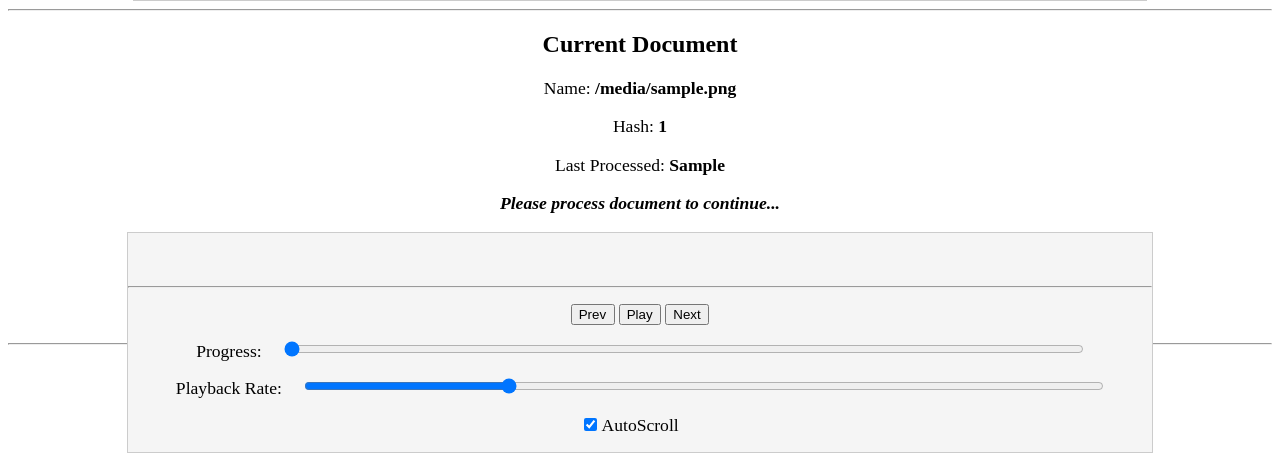
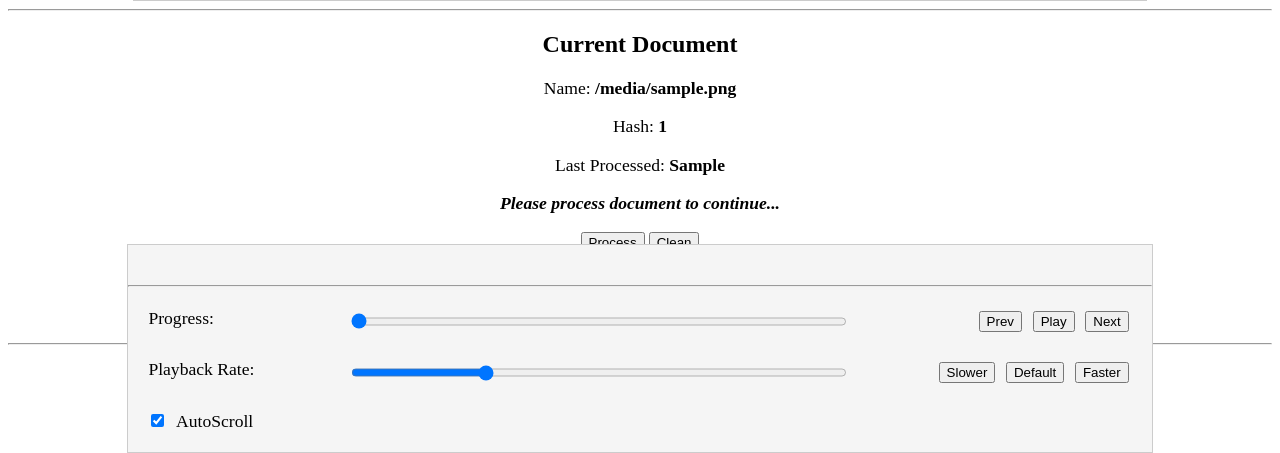
Before and after one commit to andreicozma1/pdf-text-to-speech, a Flask app: template templates/index.html in a window 1280 px wide. Shown: the part 347-800 px from the top of the page. Run offline with Flask 2, Linux system fonts and the light colour scheme; the template is opened without the code that fills it: most values are stand-ins (such as "Sample title", 1, 10 or a date in 2020); parts of the project's set-up code (start-up, migrations or seed data) failed here and were passed over.

Commit message:
Quick update/fix

```diff
--- a/static/scripts.js
+++ b/static/scripts.js
@@ -19,6 +19,9 @@
 
 const playback_rate_text = document.getElementById("playbackRateText");
 const playback_rate = document.getElementById("playbackRate");
+const rateSlower = document.getElementById("rateSlower");
+const rateFaster = document.getElementById("rateFaster");
+const rateDefault = document.getElementById("rateDefault");
 // ============================================================
 // Progress Indicators
 const progress_text = document.getElementById("progressText")
@@ -52,7 +55,7 @@
 // Audio Player
 let audio_index = 0
 const audio_source = document.getElementById("audio_source");
-audio_source.removeEventListener("loadeddata", () => {});
+audio_source.removeEventListener("loadeddata", () => { });
 
 if (data.info.is_processed === true) {
     audio_source.src = get_stream_url(audio_index);
@@ -151,7 +154,7 @@
         active_text.scrollIntoView({
             block: "center",
             behavior: 'smooth'
-       });
+        });
     }
 }
 
@@ -238,8 +241,8 @@
 
 document.body.onkeyup = function (e) {
     if ((e.key == " " ||
-            e.code == "Space" ||
-            e.keyCode == 32) &&
+        e.code == "Space" ||
+        e.keyCode == 32) &&
         e.ctrlKey) {
         toggle_play()
     }
@@ -263,12 +266,29 @@
 });
 
 // playback_rate.addEventListener('change', function () {
-    // updatePlaybackRate();
+// updatePlaybackRate();
 // });
+
 
 playback_rate.addEventListener('input', function () {
     updatePlaybackRate();
 });
+
+rateSlower.addEventListener('click', function () {
+    playback_rate.stepDown()
+    updatePlaybackRate();
+});
+
+rateFaster.addEventListener('click', function () {
+    playback_rate.stepUp()
+    updatePlaybackRate();
+});
+
+rateDefault.addEventListener('click', function () {
+    playback_rate.value = 1.2;
+    updatePlaybackRate();
+});
+
 
 // ============================================================
 // ============================================================
--- a/templates/index.html
+++ b/templates/index.html
@@ -1,8 +1,8 @@
 <!DOCTYPE html>
 <html lang="en">
   <head>
-    <meta charset="UTF-8"/>
-    <meta name="viewport" content="width=device-width, initial-scale=1.0"/>
+    <meta charset="UTF-8" />
+    <meta name="viewport" content="width=device-width, initial-scale=1.0" />
     <title>PDF TTS</title>
     <style>
       div {
@@ -32,10 +32,14 @@
           margin: auto;
       }
 
+      #controlsBox div {
+          display: flex;
+          justify-content: space-between;
+      }
+
       #controlsBox div * {
-            margin: 0;
+          margin: 0.25em;
           display: inline;
-            padding-right: 0.5em;
       }
 
       #textbox {
@@ -45,7 +49,7 @@
       }
 
       .slider {
-            width: 80%;
+          width: 50%;
       }
 
       .background {
@@ -118,10 +122,10 @@
           method="POST"
           enctype="multipart/form-data"
           class="center"
-                style="margin: 1em;"
+          style="margin: 1em"
         >
-            <input type="file" name="file"/>
-            <input type="submit"/>
+          <input type="file" name="file" />
+          <input type="submit" />
         </form>
       </div>
 
@@ -129,8 +133,12 @@
       <div class="box background lg CENTER">
         <h2>Recent Documents</h2>
         <div id="uploads_list"></div>
-            <p class="ITALIC">Note: Clearing your browser session will empty this list.</p>
-            <p class="ITALIC">Please save the document URLs if you wish to view them elsewhere.</p>
+        <p class="ITALIC">
+          Note: Clearing your browser session will empty this list.
+        </p>
+        <p class="ITALIC">
+          Please save the document URLs if you wish to view them elsewhere.
+        </p>
 
         <script>
           const uploads = {{ uploads | tojson | safe }};
@@ -138,11 +146,8 @@
         </script>
         <script src="{{ url_for('static', filename='uploads.js') }}"></script>
       </div>
-    {% endif %}
-
-
-    {% if data is defined and data and id is defined and id %}
-        <hr class="dashed"/>
+      {% endif %} {% if data is defined and data and id is defined and id %}
+      <hr class="dashed" />
 
       <h2>Current Document</h2>
       <p>Name: <b>{{ data.info.file_name }}</b></p>
@@ -152,24 +157,27 @@
       <p>Last Processed: <b>{{ data.info.last_processed }}</b></p>
       {% else %}
       <p>Last Processed: <b>Never</b></p>
-        {% endif %}
-
-        {% if data.info.is_processed %}
+      {% endif %} {% if data.info.is_processed %}
       <p>Document successfully processed!</p>
       {% else %}
-            <i><b><p>Please process document to continue...</p></b></i>
-        {% endif %}
-
-        {% if data.info.is_processed %}
-            <p><b>{{ data.info.page_count }} total pages</b> with <b>{{ data.info.num_seqs_cached }}</b> text-audio
-                sequences already cached out of <b>{{ data.info.num_seqs }}</b> total</p>
-        {% endif %}
-
-
-        {#            <p>Has Links? <b>{{ data.info.has_links }}</b></p>#}
-        {#            <p>Has Annotations? <b>{{ data.info.has_annots }}</b></p>#}
-        {#            <p>Is Encrypted? <b>{{ data.info.is_encrypted }}</b></p>#}
-        {#            <p>Is Password Protected? <b>{{ data.info.is_password_protected }}</b></p>#}
+      <i
+        ><b><p>Please process document to continue...</p></b></i
+      >
+      {% endif %} {% if data.info.is_processed %}
+      <p>
+        <b>{{ data.info.page_count }} total pages</b> with
+        <b>{{ data.info.num_seqs_cached }}</b> text-audio sequences already
+        cached out of <b>{{ data.info.num_seqs }}</b> total
+      </p>
+      {% endif %} {#
+      <p>Has Links? <b>{{ data.info.has_links }}</b></p>
+      #} {#
+      <p>Has Annotations? <b>{{ data.info.has_annots }}</b></p>
+      #} {#
+      <p>Is Encrypted? <b>{{ data.info.is_encrypted }}</b></p>
+      #} {#
+      <p>Is Password Protected? <b>{{ data.info.is_password_protected }}</b></p>
+      #}
       <div>
         <button onclick="process()" id="btn_process">Process</button>
         <button onclick="clean()" id="btn_clean">Clean</button>
@@ -193,13 +201,7 @@
           <p id="currentText"></p>
         </div>
 
-            <hr class="dashed"/>
-
-            <div style="justify-content:center;">
-                <button onclick="prev()">Prev</button>
-                <button onclick="toggle_play()" id="btn_play">Play</button>
-                <button onclick="next()">Next</button>
-            </div>
+        <hr class="dashed" />
 
         <div>
           <p>Progress: <span id="progressText"></span></p>
@@ -214,6 +216,12 @@
             onmouseup="seek_to_index(this.value)"
             onkeyup="seek_to_index(this.value)"
           />
+
+          <div>
+            <button onclick="prev()">Prev</button>
+            <button onclick="toggle_play()" id="btn_play">Play</button>
+            <button onclick="next()">Next</button>
+          </div>
         </div>
 
         <div>
@@ -221,17 +229,22 @@
           <input
             type="range"
             value=1.2
-                        min=0.25
-                        max=4
-                        step="0.05"
+            min=0.2
+            max=4.0
+            step=0.1
             class="slider"
             id="playbackRate"
           />
+          <div>
+            <button id="rateSlower">Slower</button>
+            <button id="rateDefault">Default</button>
+            <button id="rateFaster">Faster</button>
+          </div>
         </div>
 
         <div>
           <div>
-                    <input type="checkbox" id="autoScroll" checked/>
+            <input type="checkbox" id="autoScroll" checked />
             <p>AutoScroll</p>
           </div>
         </div>
@@ -240,11 +253,9 @@
         </audio>
       </div>
 
+      <hr class="dashed" />
 
-        <hr class="dashed"/>
-
-        <div id="textbox" class="lg CENTER"/>
-
+      <div id="textbox" class="lg CENTER" />
 
       <script>
         const data = {{ data | tojson | safe}};
```
Lines whose indentation alone changed are shown as unchanged.
